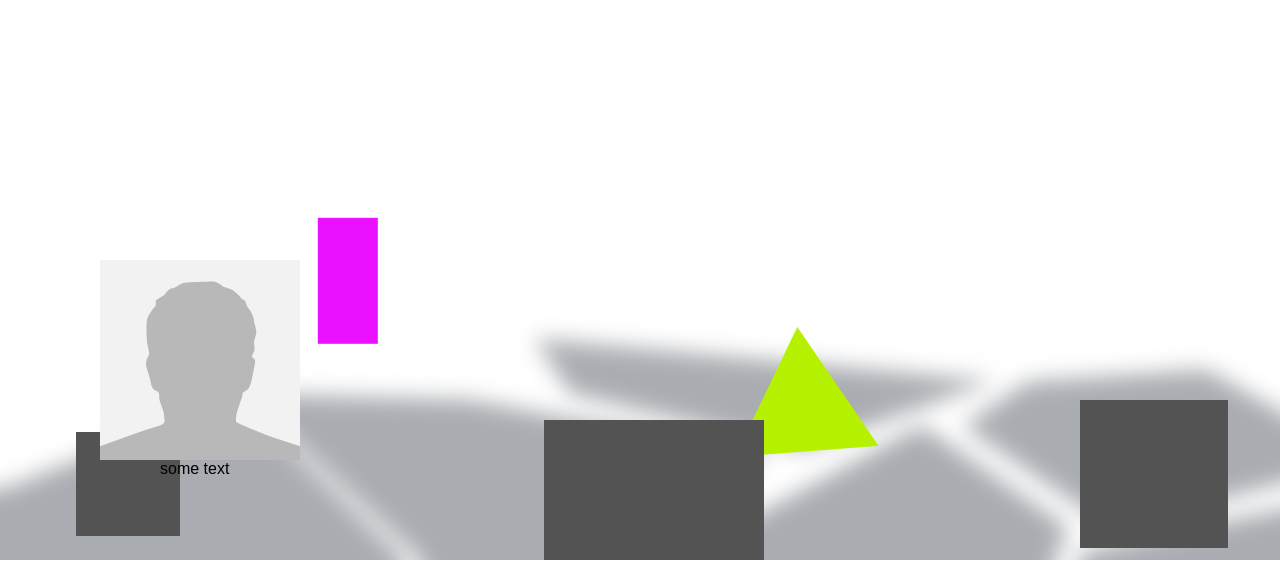
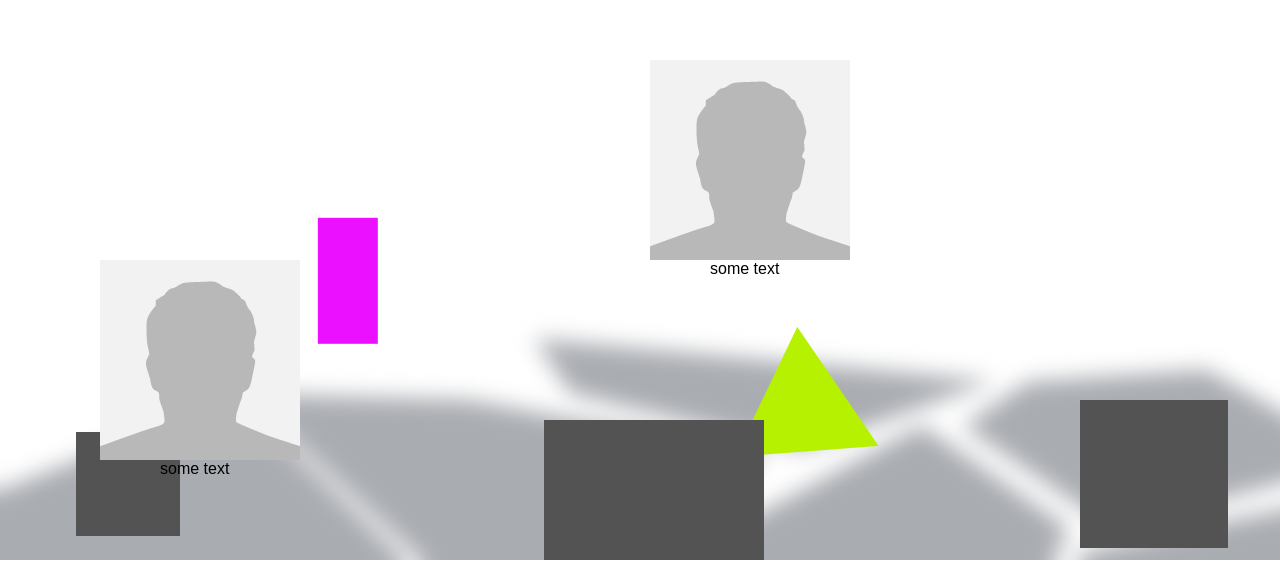
Before and after one commit to KyleGoslan/jinvertscroll, a plain HTML site: page index.htm in a window 1280 px wide. Shown: the part 236-797 px from the top of the page. Drawn offline with Linux system fonts and the light colour scheme.

Commit message:
Refactor

```diff
--- a/css/example.css
+++ b/css/example.css
@@ -56,13 +56,13 @@ h1 {
 	position: absolute;
 }
 
-.profileOne {
+.profile-one {
 	bottom: 100px;
 	left: 100px;
 }
 
-.profileTwo {
-	bottom: px;
+.profile-two {
+	bottom: 300px;
 	left: 650px;
 }
 
--- a/index.htm
+++ b/index.htm
@@ -20,20 +20,20 @@
     </div>
 
     <div class="profile-container scroll">
-	    <div class="profile profileOne">
+
+	    <div class="profile profile-one">
         	<img src="images/avatar.png" alt="" />
         	<div class="profile-info">
 	    		<p>some text</p>
         	</div>
 	    </div>
 
-	    <div class="profile profileTwo">
+	    <div class="profile profile-two">
         	<img src="images/avatar.png" alt="" />
         	<div class="profile-info">
 	    		<p>some text</p>
         	</div>
 	    </div>
-
 
     </div>
 
```
